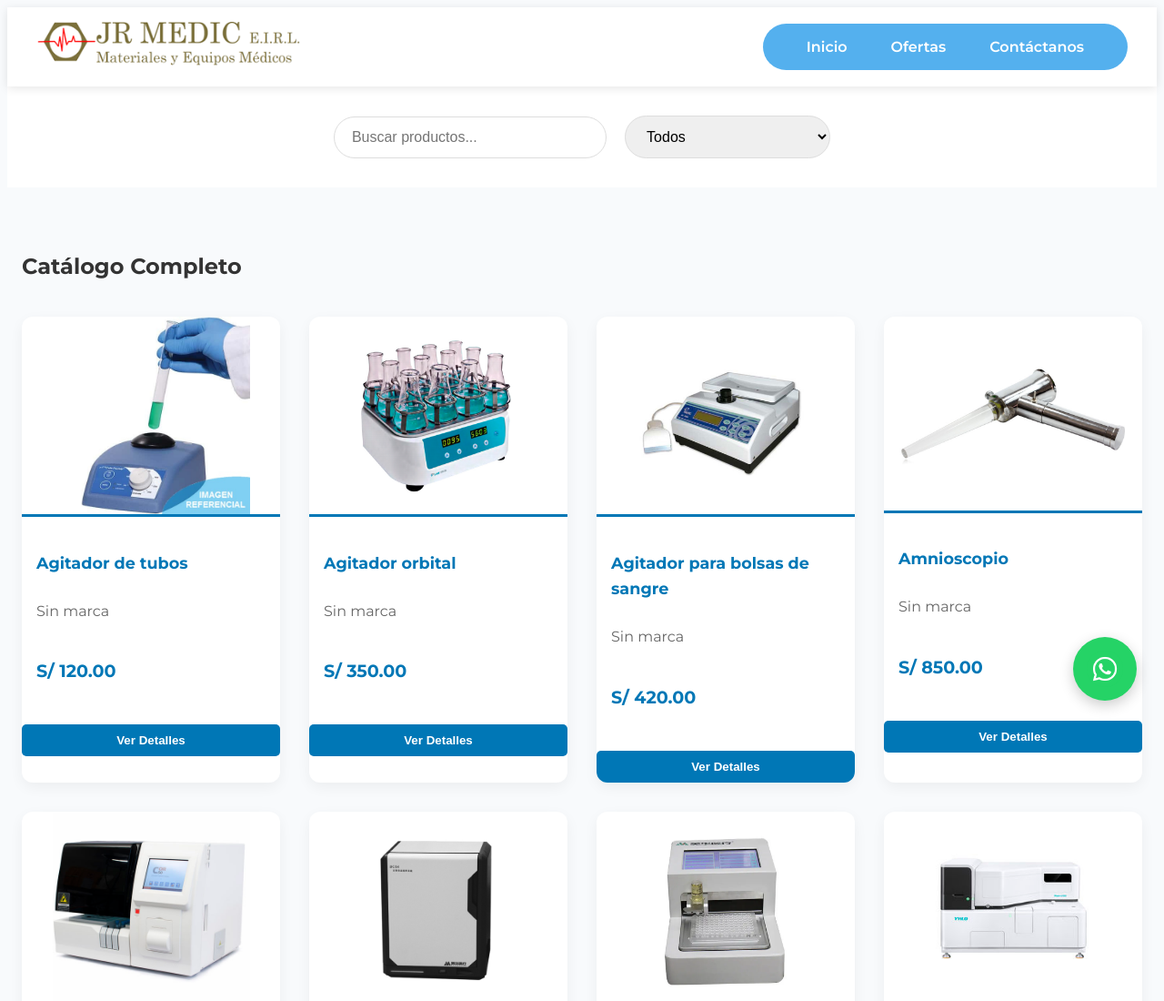
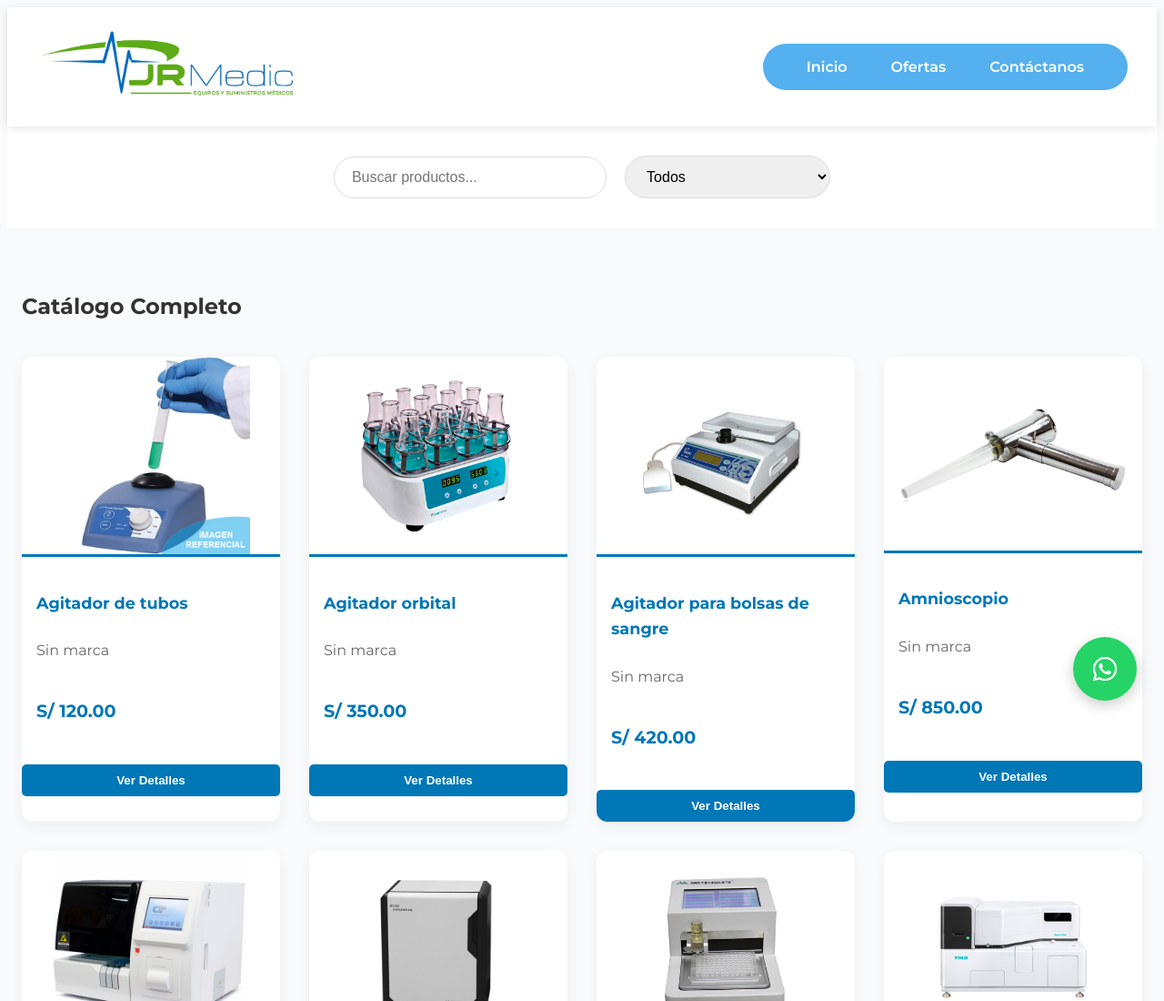
Before and after one commit to JR-MEDIC/Venta-de-productos, a plain HTML site: page productos.html in a window 1280 px wide. Shown: the top 1100 px of the page at 91% size. Drawn offline with nearby package versions, Linux system fonts and the light colour scheme.

Commit message:
Update productos.html

```diff
--- a/productos.html
+++ b/productos.html
@@ -17,7 +17,7 @@
 
   <header>
     <div class="logo">
-      <img src="Img/Logo.png" alt="JR MEDIC Logo" width="290">
+      <img src="Img/Logo.jpg" alt="JR MEDIC Logo" width="290">
     </div>
 
     <div class="menu-toggle">☰</div>
```
